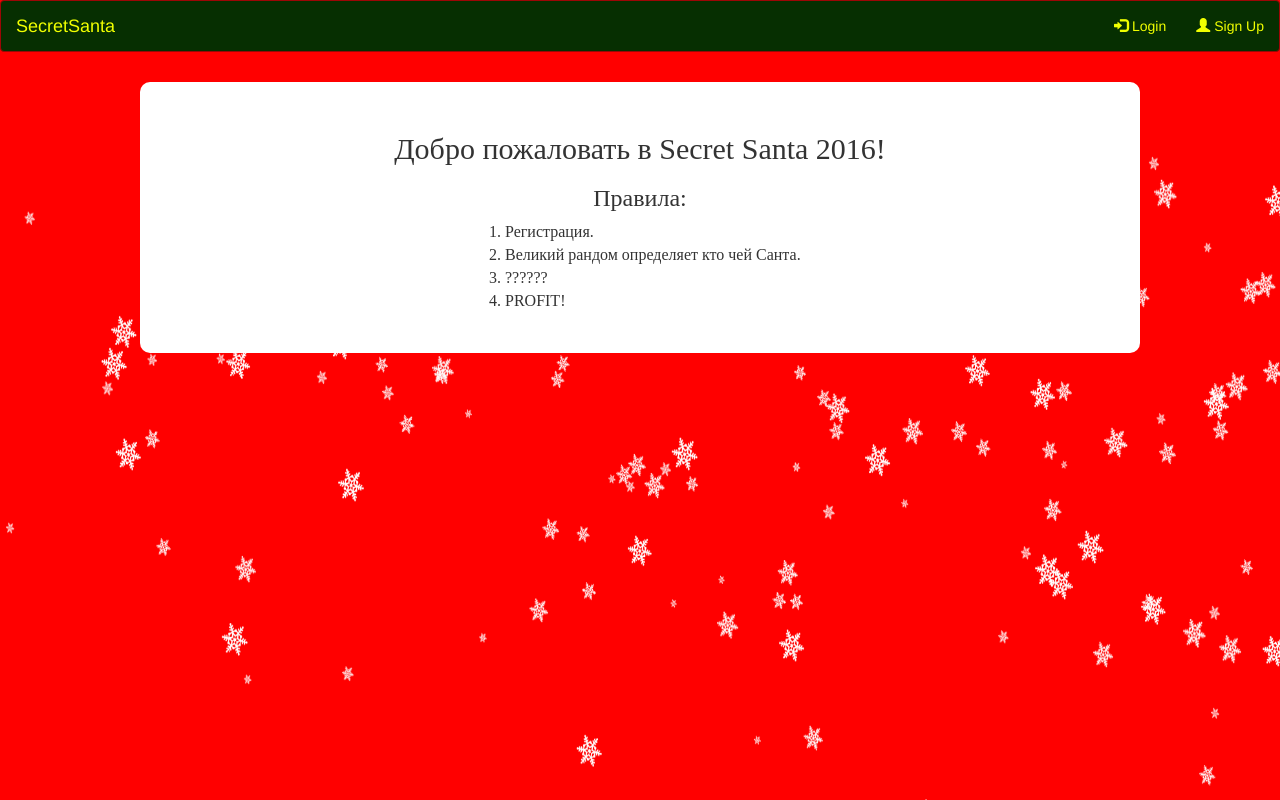
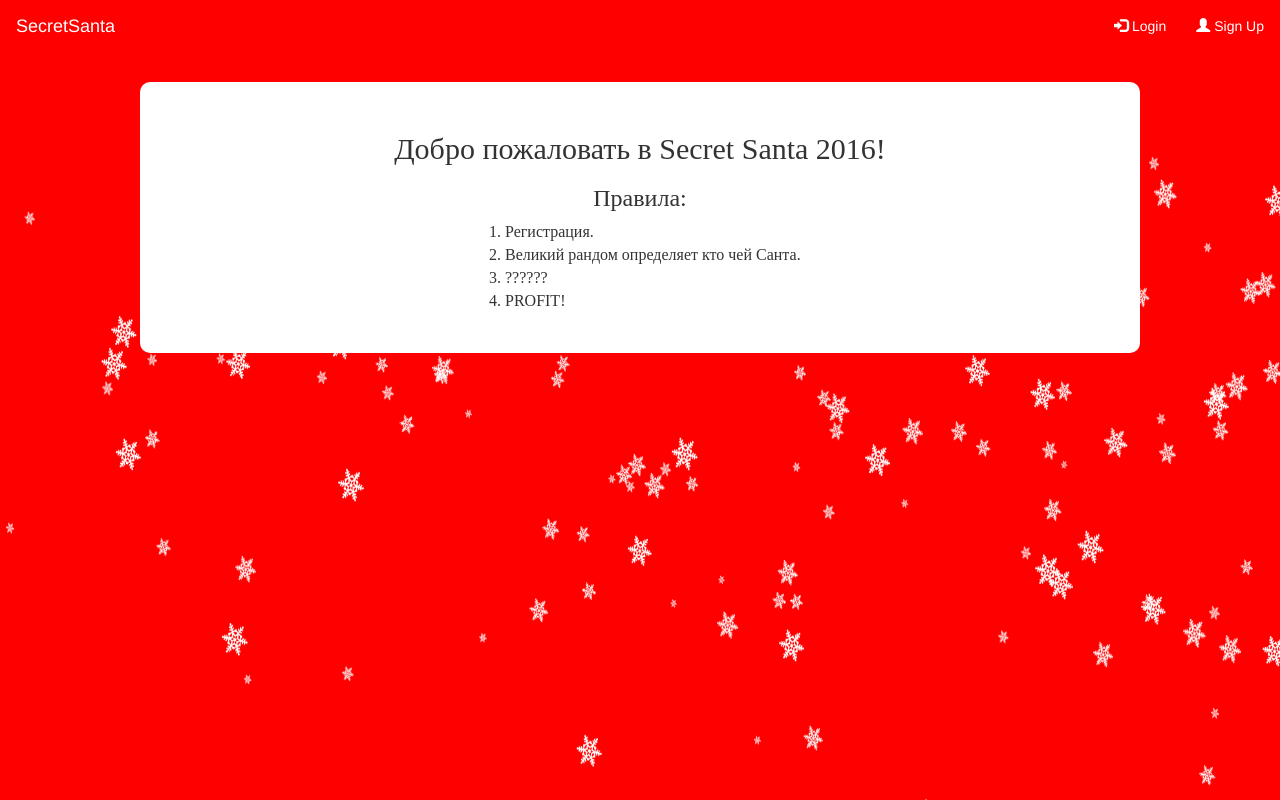
Before and after one commit to Lovelykira/SecretSanta, a Django app: page / in a window 1280 px wide. Run offline with Django 3.2, Linux system fonts and the light colour scheme; some libraries are stand-ins or nearby versions; some web fonts are replaced.

Commit message:
not final commit

```diff
--- a/static/css/style.css
+++ b/static/css/style.css
@@ -116,25 +116,25 @@ margin: 80px 0 0 0 ;
 
 
 .navbar-default {
-  background-color: #062f01;
-  border-color: #9d0606;
+  background-color: red;
+  border-color: red;
 }
 .navbar-default .navbar-brand {
-  color: #f0ff00;
+  color: white;
 }
 .navbar-default .navbar-brand:hover,
 .navbar-default .navbar-brand:focus {
   color: #ea0505;
 }
 .navbar-default .navbar-text {
-  color: #f0ff00;
+  color: white;
 }
 .navbar-default .navbar-nav > li > a {
-  color: #f0ff00;
+  color: white;
 }
 .navbar-default .navbar-nav > li > a:hover,
 .navbar-default .navbar-nav > li > a:focus {
-  color: #ea0505;
+  color: #f0ff00;
 }
 .navbar-default .navbar-nav > .active > a,
 .navbar-default .navbar-nav > .active > a:hover,
--- a/static/js/crash.js
+++ b/static/js/crash.js
@@ -46,6 +46,7 @@ function placeImage(transitionIn) {
 }
 
 function imageClickHandler(event) {
+jQuery(container).addClass('no-hover');
     var box = image.getBoundingClientRect(),
         top = box.top,
         left = box.left;
@@ -143,7 +144,7 @@ function shatterCompleteHandler() {
     indices.length = 0;
 
 //    placeImage();
-    jQuery(container).addClass('no-hover');
+
  //   jQuery(maincontainer[0]).css('height', '100%');
 }
 
```
Also changed, not shown: db.sqlite3.
